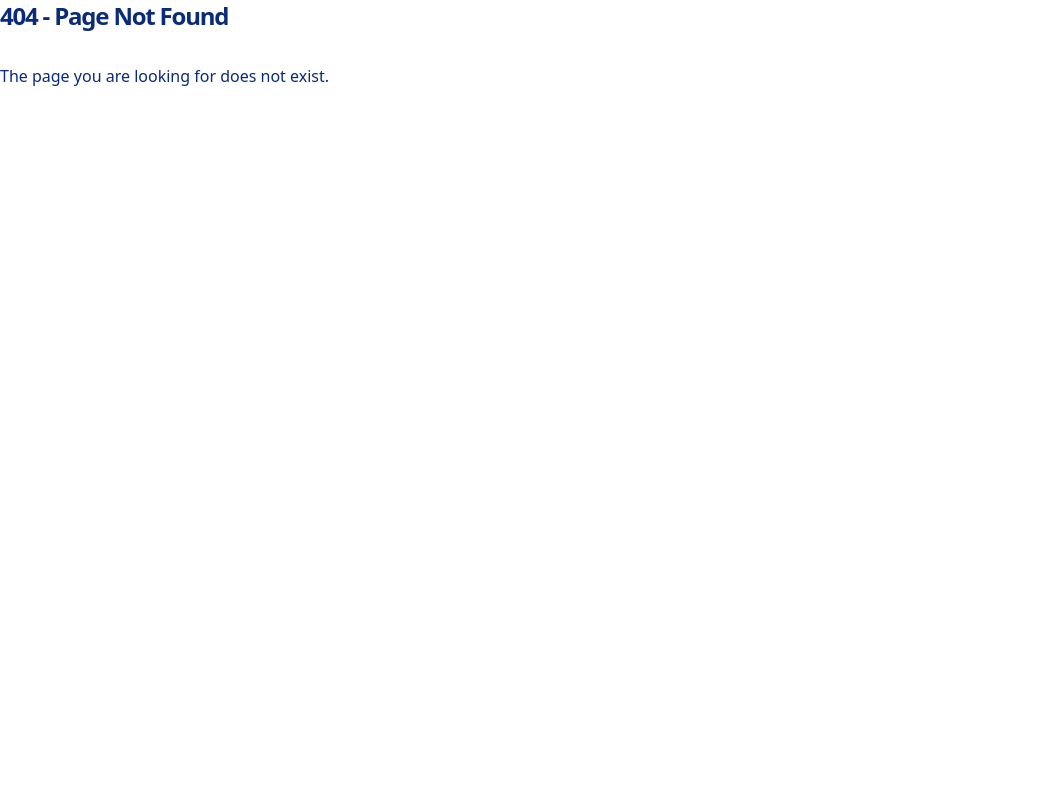
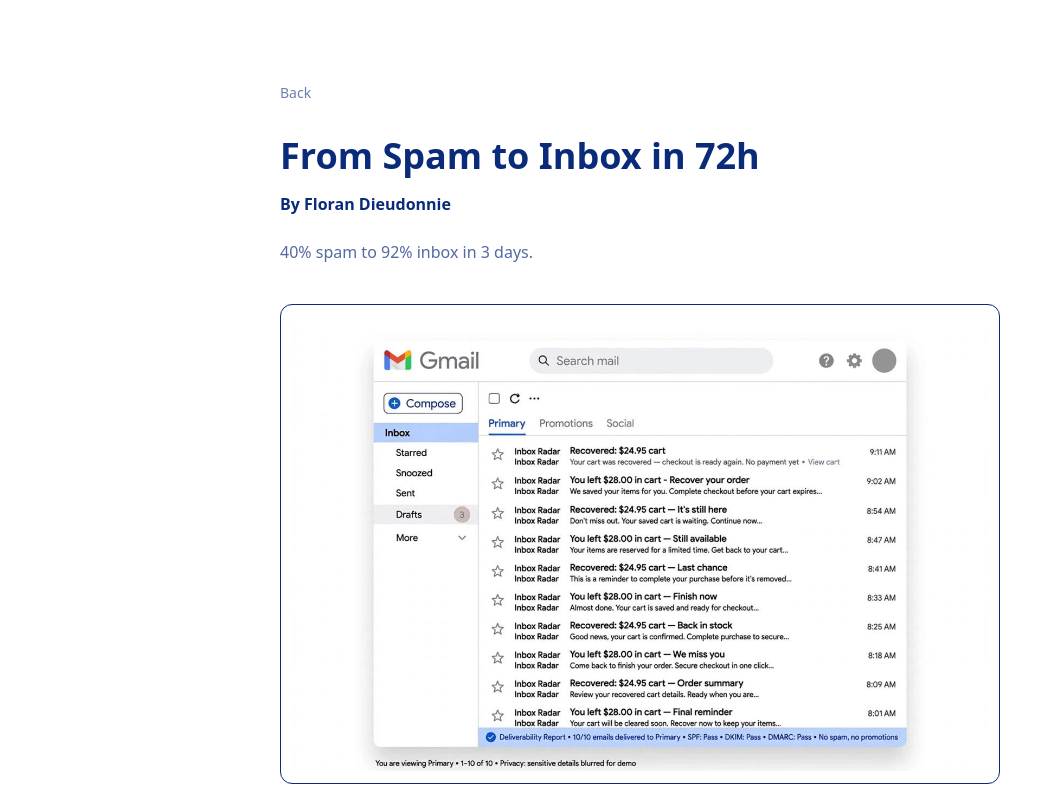
Before and after one commit to NOVI-I6699-cmd/portfolio-starter-kit, a Next.js app: page /insights/from-spam-to-inbox-72h in a window 1280 px wide. Before the commit this address had no page. Shown: the top 798 px of the page, without its empty margins (0-1063 px from the left). Built offline with nearby package versions, Linux system fonts and the light colour scheme.

Commit message:
Create page.tsx

```diff
--- /dev/null
+++ b/app/insights/from-spam-to-inbox-72h/page.tsx
@@ -0,0 +1,16 @@
+import Link from 'next/link'
+export default function Page(){
+  return(
+    <main className="max-w-3xl mx-auto px-6 py-20 bg-white">
+      <Link href="/insights" className="text-sm text-[#0A2A7A]/60">Back</Link>
+      <h1 className="mt-8 text-4xl font-bold text-[#0A2A7A]">From Spam to Inbox in 72h</h1>
+      <p className="mt-4 font-bold text-[#0A2A7A]">By Floran Dieudonnie</p>
+      <p className="mt-6 text-[#0A2A7A]/70">40% spam to 92% inbox in 3 days.</p>
+      <div className="mt-10 space-y-4">
+        <div className="border rounded-xl p-3"><img src="/gmail-primary-proof.jpg" alt="Gmail" className="w-full rounded-lg" /></div>
+        <div className="border rounded-xl p-3"><img src="/inbox-radar-dashboard.jpg" alt="Radar" className="w-full rounded-lg" /></div>
+        <div className="border rounded-xl p-3"><img src="/cart-email-proof.jpg" alt="Cart" className="w-full rounded-lg" /></div>
+      </div>
+    </main>
+  )
+}
```
